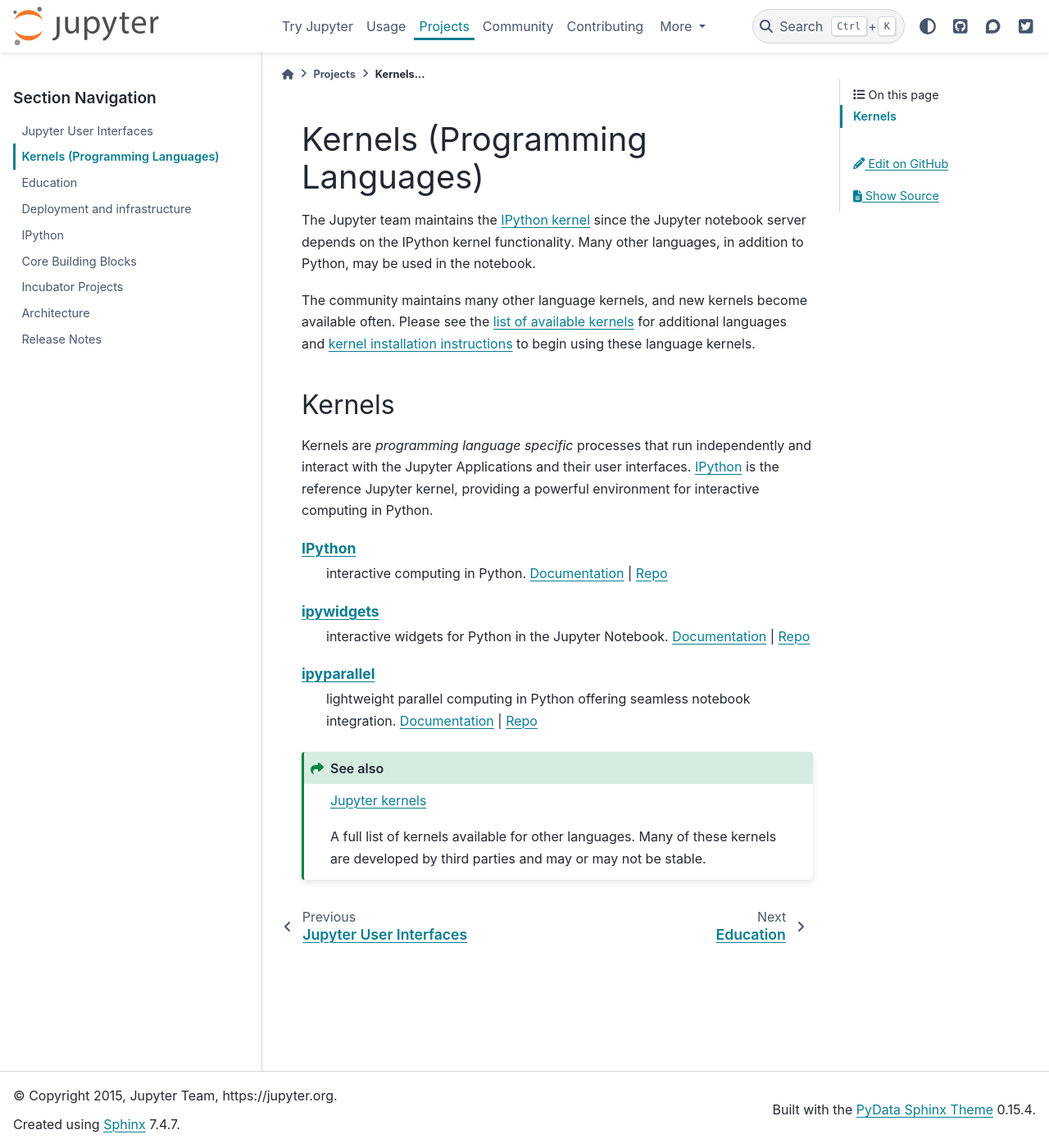
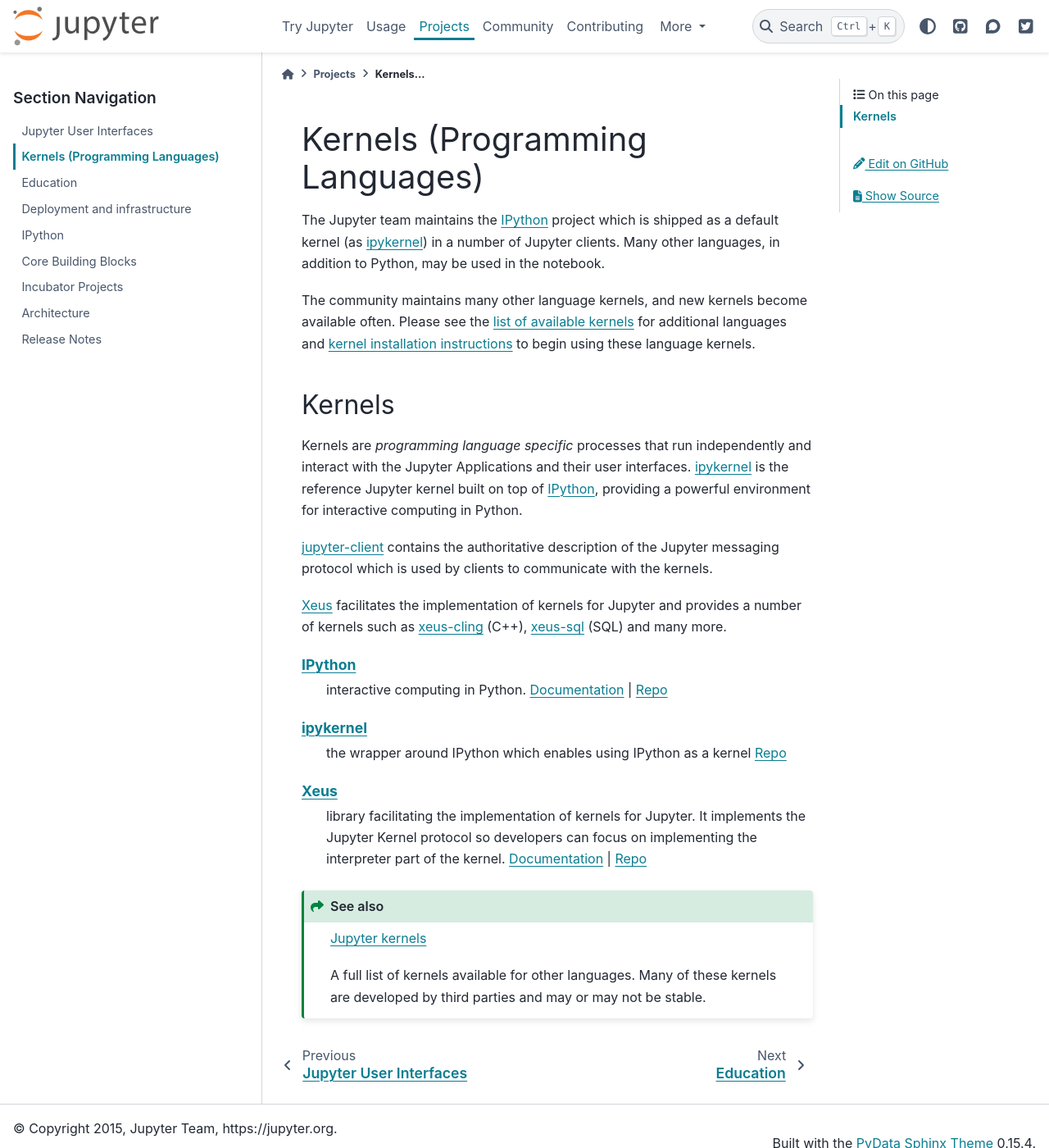
Before and after one commit to jupyter/jupyter, a Sphinx documentation site: the page built from docs/source/projects/kernels.rst, in a window 1280 px wide and 1400 px high. Shown: the whole window at 82% size. Built offline with Sphinx 7.4.7 and the PyData theme 0.15.4, drawn with Linux system fonts in a browser that asks for light colours; pages that are not in the unit, such as notebooks, are missing from menus.

Commit message:
Update kernels documentation: add xeus, jupyter-client, ipykernel (#601)
* Update kernels documentation: add xeus, jupyter-client, ipykernel remove outdated info

* Update kernels.rst

* Cut ipyparallel and ipwidgets from kernels page as those are not kernels

* Apply suggestions from code review

Co-authored-by: Chris Holdgraf <choldgraf@gmail.com>

* Correct swapped ipython and ipykernel links

Co-authored-by: Chris Holdgraf <choldgraf@gmail.com>

```diff
--- a/docs/source/projects/kernels.rst
+++ b/docs/source/projects/kernels.rst
@@ -4,10 +4,9 @@
 Kernels (Programming Languages)
 ===============================
 
-The Jupyter team maintains the `IPython kernel <https://github.com/ipython/ipython>`_
-since the Jupyter notebook server depends on the IPython :term:`kernel`
-functionality. Many other languages, in addition to Python, may be used in
-the notebook.
+The Jupyter team maintains the `IPython <https://github.com/ipython/ipython>`_
+project which is shipped as a default kernel (as :term:`ipykernel`) in a number of Jupyter clients.
+Many other languages, in addition to Python, may be used in the notebook.
 
 The community maintains many other language kernels, and new kernels become
 available often. Please see the `list of available kernels`_ for additional
@@ -19,8 +18,18 @@
 
 Kernels are `programming language specific` processes that run independently
 and interact with the Jupyter Applications and their user interfaces.
-`IPython <https://ipython.org>`__ is the reference Jupyter kernel, providing a
-powerful environment for interactive computing in Python.
+`ipykernel <https://github.com/ipython/ipykernel>`__ is the reference Jupyter kernel
+built on top of `IPython <https://ipython.org>`__,
+providing a powerful environment for interactive computing in Python.
+
+`jupyter-client <https://jupyter-client.readthedocs.io/en/stable/>`__ contains
+the authoritative description of the Jupyter messaging protocol which is used
+by clients to communicate with the kernels.
+
+`Xeus <https://xeus.readthedocs.io/en/latest/>`__ facilitates the
+implementation of kernels for Jupyter and provides a number of kernels such as
+`xeus-cling <https://github.com/jupyter-xeus/xeus-cling>`__ (C++),
+`xeus-sql <https://github.com/jupyter-xeus/xeus-sql>`__ (SQL) and many more.
 
 .. glossary::
 
@@ -29,19 +38,20 @@
         `Documentation <https://ipython.readthedocs.io/en/stable/>`__ |
         `Repo <https://github.com/ipython/ipython>`__
 
-    `ipywidgets <https://ipywidgets.readthedocs.io/en/latest/>`__
-        interactive widgets for Python in the Jupyter Notebook.
-        `Documentation <https://ipywidgets.readthedocs.io/en/latest/>`__ |
-        `Repo <https://github.com/ipython/ipywidgets>`__
+    `ipykernel <ipykernel>`__
+        the wrapper around IPython which enables using IPython as a kernel
+        `Repo <https://github.com/ipython/ipykernel>`__
 
-    `ipyparallel <https://ipyparallel.readthedocs.io/en/latest/>`__
-        lightweight parallel computing in Python offering seamless notebook integration.
-        `Documentation <https://ipyparallel.readthedocs.io/en/latest/>`__ |
-        `Repo <https://github.com/ipython/ipyparallel>`__
+    `Xeus <https://ipyparallel.readthedocs.io/en/latest/>`__
+        library facilitating the implementation of kernels for Jupyter.
+        It implements the Jupyter Kernel protocol so developers
+        can focus on implementing the interpreter part of the kernel.
+        `Documentation <https://xeus.readthedocs.io/en/latest/>`__ |
+        `Repo <https://github.com/jupyter-xeus/xeus>`__
 
 .. seealso::
 
-      `Jupyter kernels <https://github.com/ipython/ipython/wiki/IPython-kernels-for-other-languages>`_
+      `Jupyter kernels <list of available kernels_>`_
 
       A full list of kernels available for other languages. Many of
       these kernels are developed by third parties and may or may not be stable.
```
